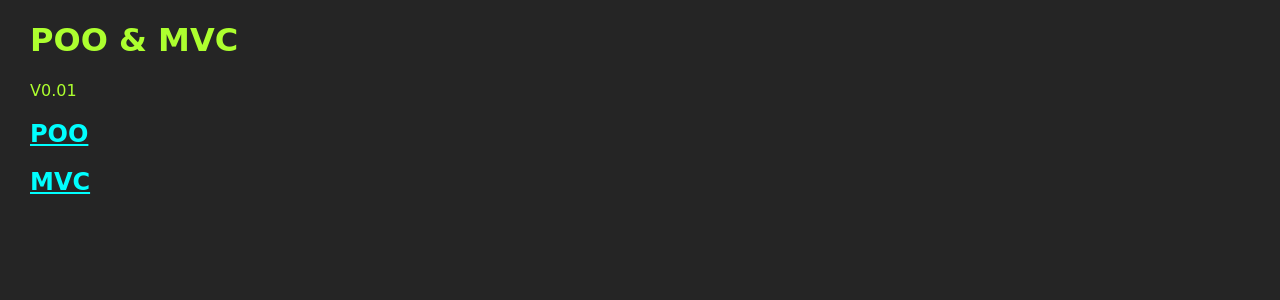
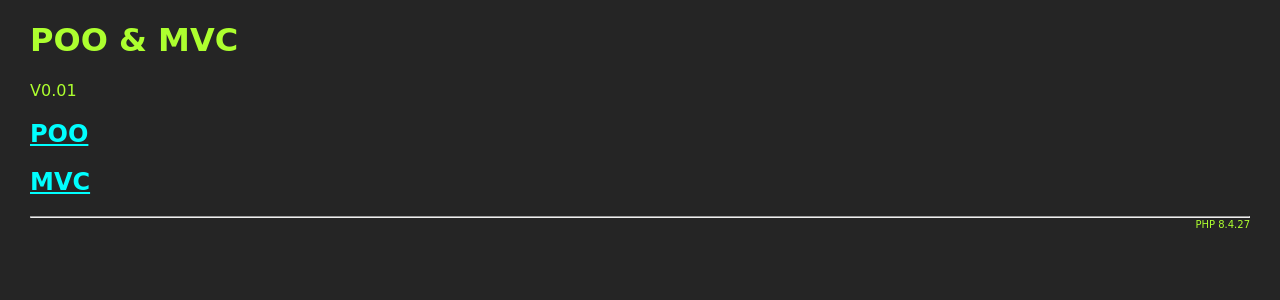
Before and after one commit to c57fr/mvc, a PHP site: page /index_o.php in a window 1280 px wide. Shown: the top 300 px of the page. Run offline with PHP 8.4, Linux system fonts and the light colour scheme.

Commit message:
Add footer

```diff
--- a/index_o.php
+++ b/index_o.php
@@ -15,5 +15,8 @@
 
   <h2><a href="https://openclassrooms.com/fr/courses/4670706-adoptez-une-architecture-mvc-en-php" target="_blank">MVC</a></h2>
 
+<hr>
+<footer style="text-align: right; font-size: 10px; margin-top:-7px">PHP <?=phpversion();?></footer>
+
 </body>
 </html>
```
